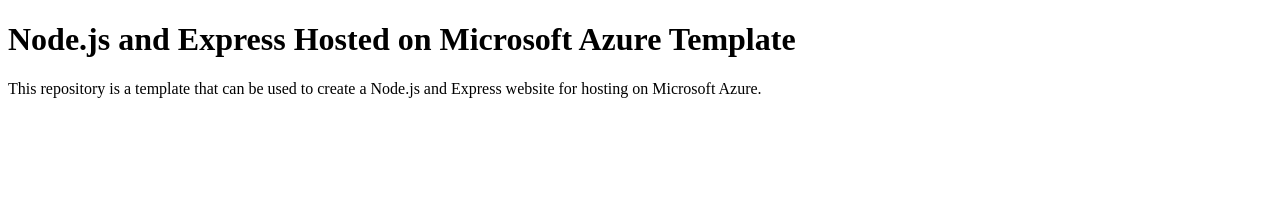
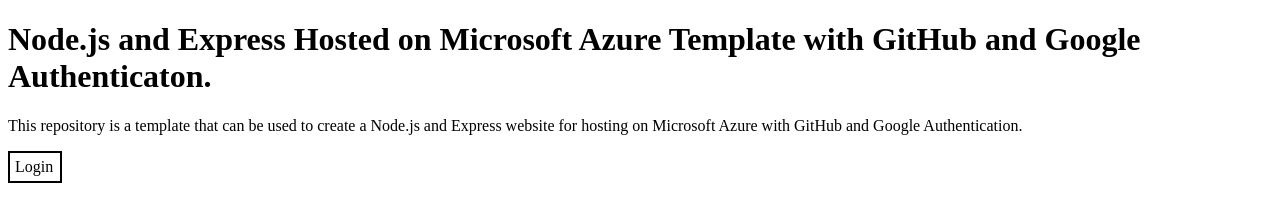
Before and after one commit to JoseMDO/node-js-express-auth-template-test, a website: page client/index.html in a window 1280 px wide. Drawn offline with Linux system fonts and the light colour scheme.

Commit message:
added all pages and files for client

```diff
--- /dev/null
+++ b/client/app.css
@@ -0,0 +1,10 @@
+.login-btn {
+    border-style: solid;
+    border-width: 2px;
+    width: 40px;
+    padding: 5px 5px;
+}
+
+.login-btn:hover {
+    cursor: pointer;
+}
--- a/client/index.html
+++ b/client/index.html
@@ -1,11 +1,20 @@
 <!DOCTYPE html>
-<html>
+<html lang="en">
 <head>
+	<meta charset="UTF-8">
+	<meta name="viewport" content="width=device-width, initial-scale=1.0">
+	<link rel="stylesheet" href="app.css">
 	<title>Node.js on Azure Template</title>
 </head>
 <body>
-	<h1>Node.js and Express Hosted on Microsoft Azure Template</h1>
-	<p>This repository is a template that can be used to create a Node.js and Express website for hosting on Microsoft
-	Azure.</p>
+	<h1>Node.js and Express Hosted on Microsoft Azure Template with GitHub and Google Authenticaton.</h1>
+	<p>
+		This repository is a template that can be used to create a Node.js and Express website for hosting on Microsoft Azure
+		with GitHub and Google Authentication.
+	</p>
+
+	<div class="login-btn">
+		Login
+	</div>
 </body>
 </html>
--- a/package.json
+++ b/package.json
@@ -6,12 +6,13 @@
     "license": "MIT",
     "author": "Microsoft",
     "scripts": {
-        "start": "node index.js"
+        "start": "nodemon index.js"
     },
     "dependencies": {
         "cors": "^2.8.5",
         "express": "^4.18.2",
         "express-session": "^1.17.3",
+        "nodemon": "^3.0.1",
         "passport": "^0.7.0",
         "passport-github2": "^0.1.12",
         "passport-google-oauth": "^2.0.0",
```
Also changed, not shown: client/dashboard.html (added, +13 -0 lines), client/app.js (added), 1 other file.
